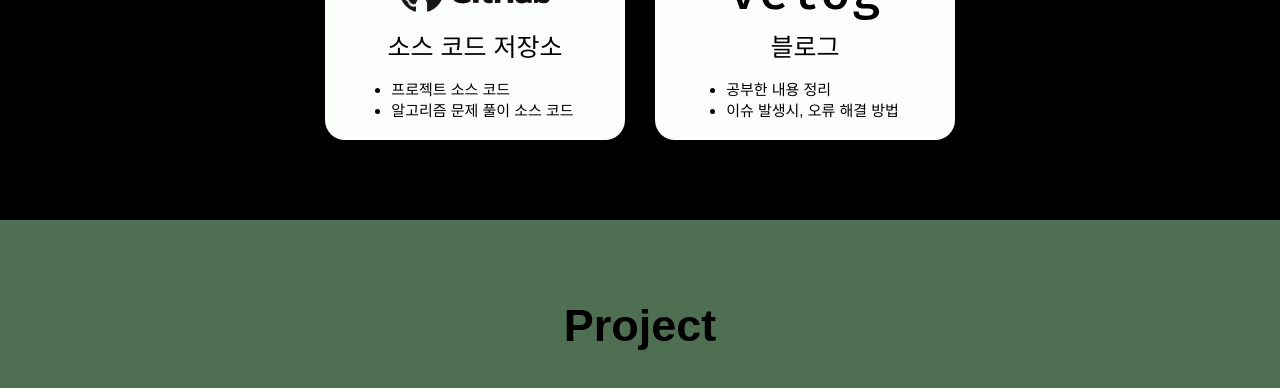
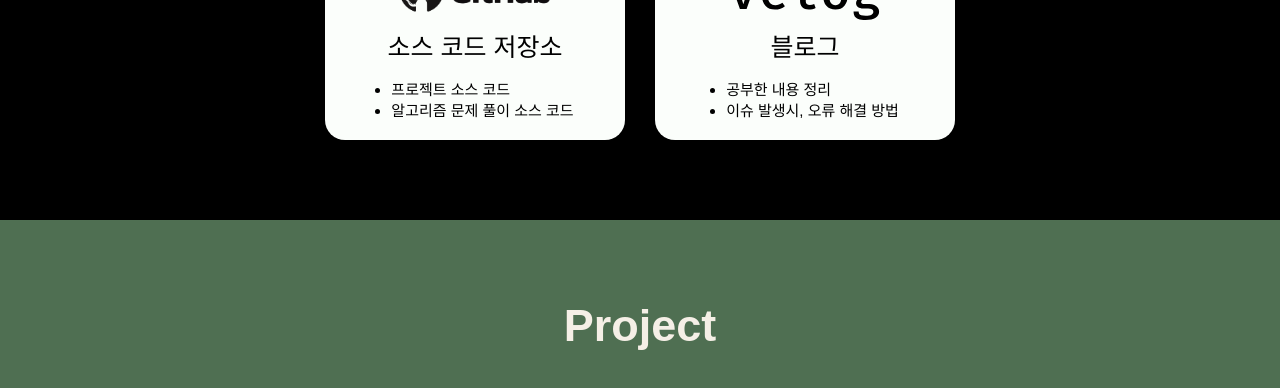
Before and after one commit to oauch/portfolio, a Next.js app: page / in a window 1280 px wide. Shown: the part 2324-2712 px from the top of the page. Built offline with nearby package versions, Linux system fonts and the light colour scheme; a web font is replaced by a local one.

Commit message:
🎨 Style: Project 색

```diff
--- a/src/styles/colors.ts
+++ b/src/styles/colors.ts
@@ -8,4 +8,5 @@ export const COLORS = {
   SKILLS: "#E8DFCA",
   SKILLS_BG: "#1A4D2E",
   SKILLS_TITLE: "#4F6F52",
+  PROJECT: "#F5EFE6",
 };
```
